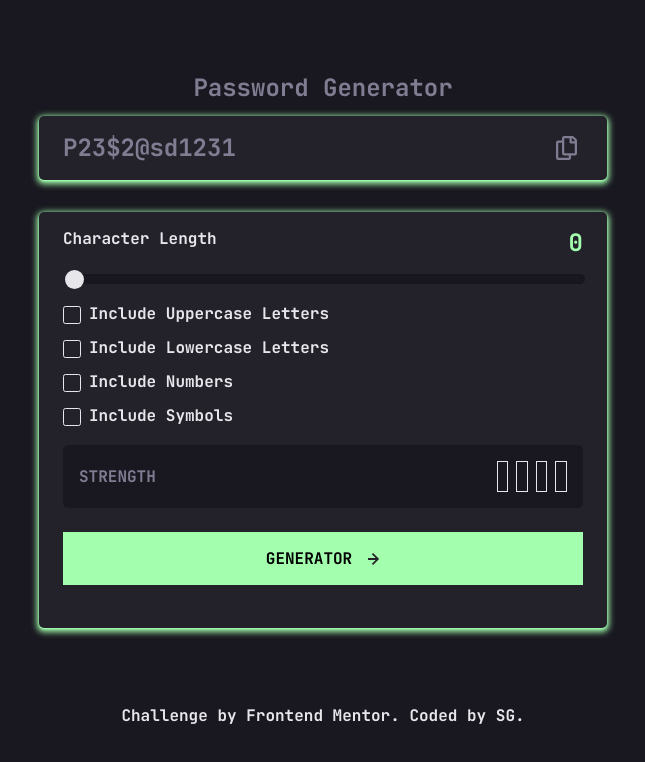
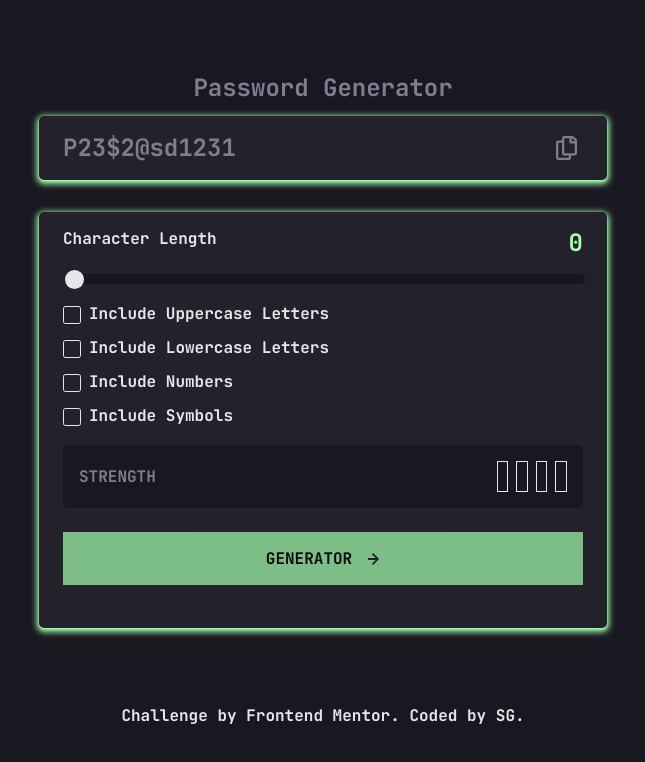
Before and after one commit to sukanyagurav/Frontend-Mentor---Password-Generator-App-Solution, a plain HTML site: page index.html in a window 1280 px wide. In both pictures the pointer is over the button "GENERATOR". Shown: the whole page, without its empty margins (317-962 px from the left). Drawn offline with nearby package versions, Linux system fonts and the light colour scheme.

Commit message:
completed

```diff
--- a/styles.css
+++ b/styles.css
@@ -53,6 +53,7 @@ footer{
 }
 button{
     border: none;
+    cursor: pointer;
 }
 .container > div{
     background-color: var(--dark-gray);
@@ -142,6 +143,10 @@ main h1{
     text-transform: uppercase;
     font-family: inherit;
     font-size: 1rem;
+    transition: all 0.5s ease-in-out;
+}
+.btn:hover{
+    opacity: 0.7;
 }
 .copyBtn{
     display: flex;
```
